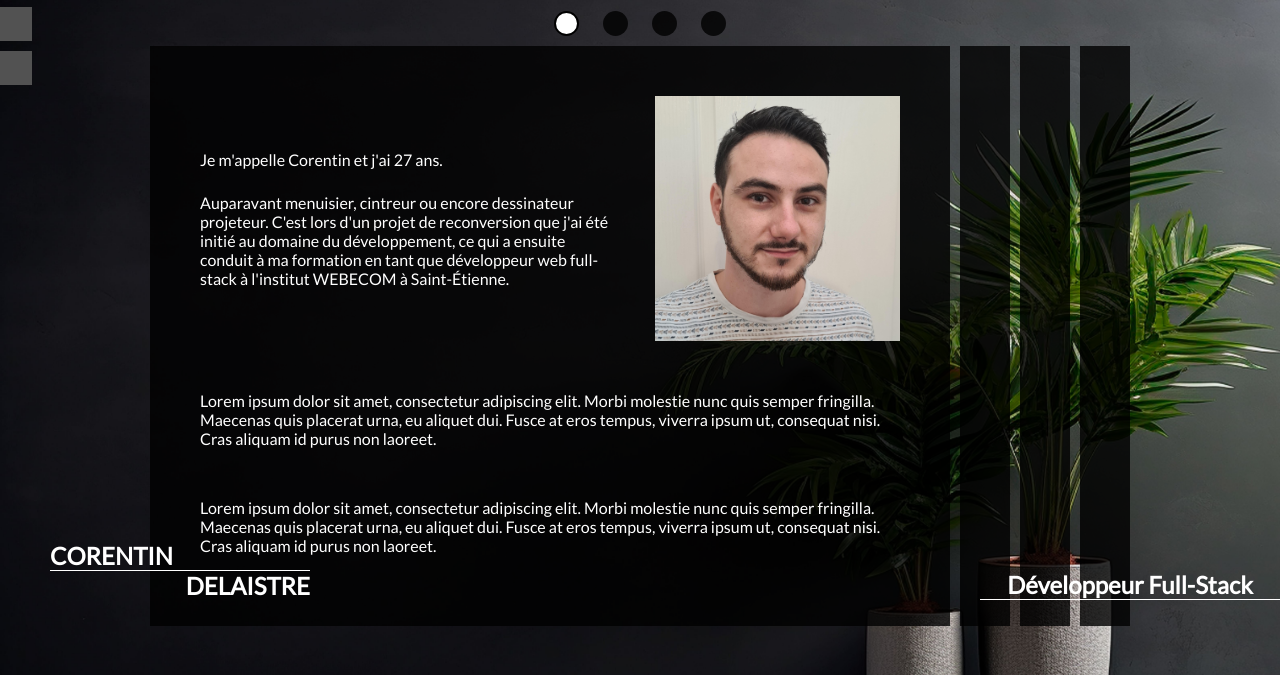
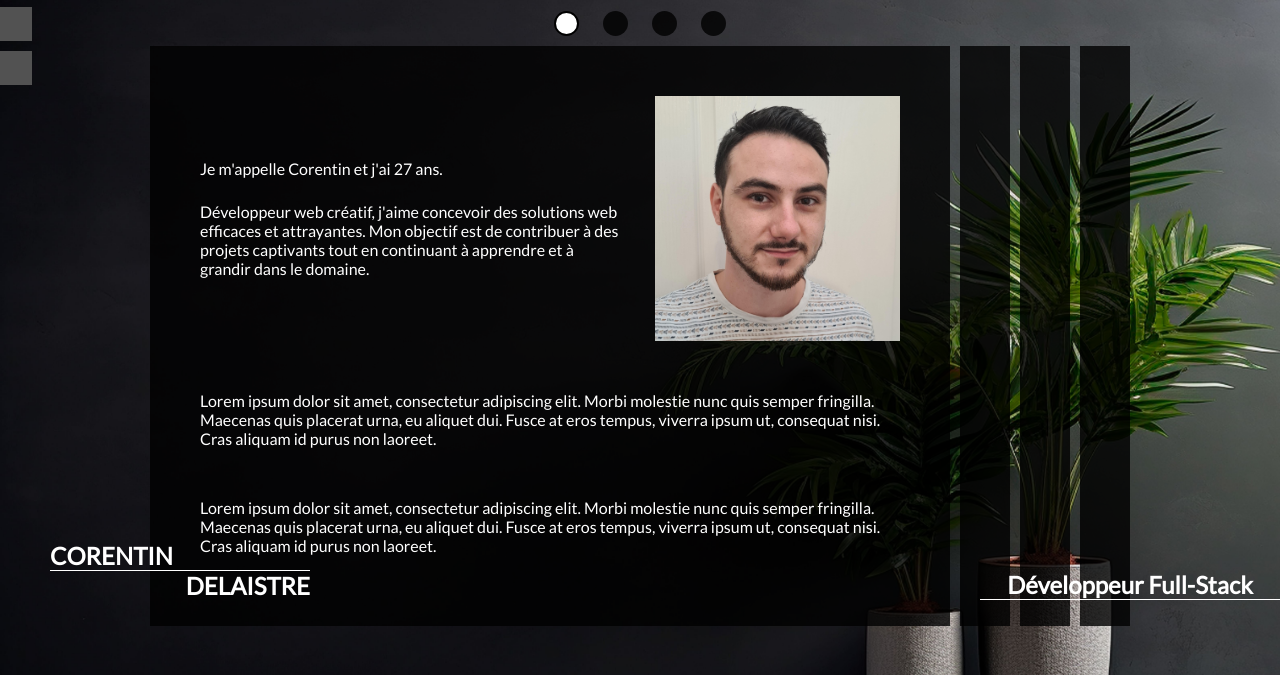
Before and after one commit to Corentin-DELAISTRE/Portfolio, a website: page about.html in a window 1280 px wide. Shown: the part 175-850 px from the top of the page. Drawn offline with nearby package versions, Linux system fonts and the light colour scheme.

Commit message:
changement Description à propos

```diff
--- a/about.html
+++ b/about.html
@@ -55,7 +55,7 @@
                             <div class="w60 present-div flexwrap g24">
                                 <p>Je m'appelle Corentin et j'ai 27 ans.</p>
                                 <p>
-                                    Auparavant menuisier, cintreur ou encore dessinateur projeteur. C'est lors d'un projet de reconversion que j'ai été initié au domaine du développement, ce qui a ensuite conduit à ma formation en tant que développeur web full-stack à l'institut WEBECOM à Saint-Étienne.
+                                    Développeur web créatif, j'aime concevoir des solutions web efficaces et attrayantes. Mon objectif est de contribuer à des projets captivants tout en continuant à apprendre et à grandir dans le domaine.
                                 </p>
                             </div>
                             <div class="w35"><img class="profil-about-img responsive-img" src="./assets/profil_img.jpg" alt=""></div>
```
